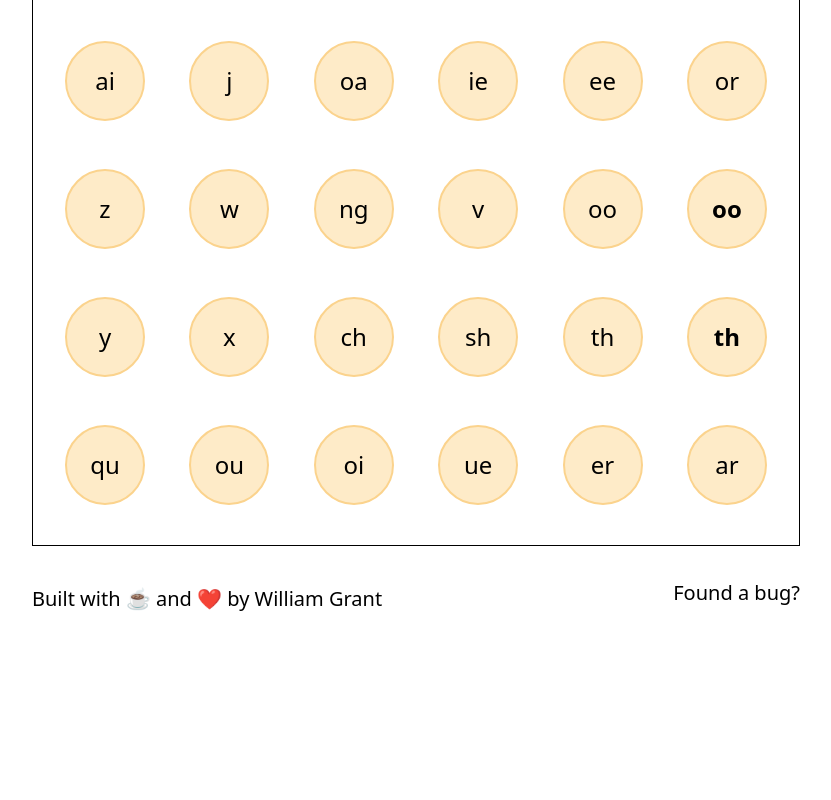
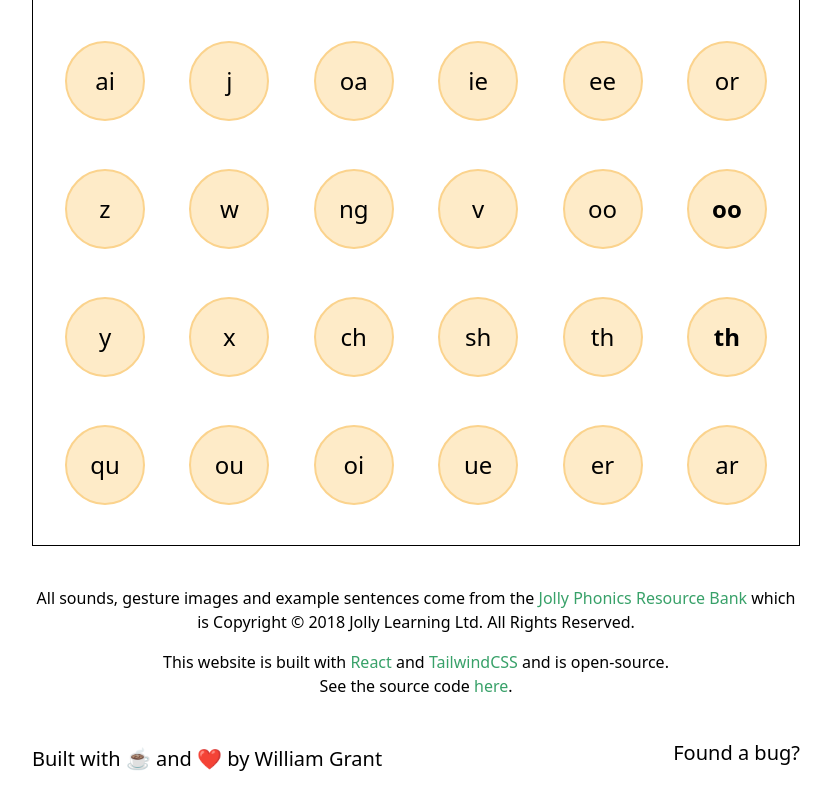
Before and after one commit to yougotwill/phonics-esl, a React (Create React App) app: page / in a window 1280 px wide. Shown: the part 594-1394 px from the top of the page, without its empty margins (224-1055 px from the left). Before the commit the page ends 1234 px from the top, so only its background shows below. Built offline with nearby package versions, Linux system fonts and the light colour scheme.

Commit message:
investigated copy right, updated footer, mades notes about project FUTURE in TODO.md

```diff
--- a/src/components/Footer/Footer.js
+++ b/src/components/Footer/Footer.js
@@ -2,9 +2,15 @@ import React from 'react';
 
 const Footer = () => {
   return (
-    <footer className='container flex flex-col md:flex-row justify-between items-center mx-auto pt-8'>
-      <span className='mb-5'>Built with <span role='img' aria-label='coffee'>☕️</span> and <span role='img' aria-label='heart'>❤️ by <a className='hover:underline' href='https://yougotwill.github.io/' target='_blank' rel='noopener noreferrer'>William Grant</a></span></span>
-      <a className='mb-8' href='mailto:yougotwill94@gmail.com' target='_blank' rel='noopener noreferrer'>Found a bug?</a>
+    <footer className='container mx-auto pt-8'>
+      <div className='flex flex-col justify-center items-center text-center'>
+       <p className='my-2 text-base'>All sounds, gesture images and example sentences come from the <a className='text-green-600' href='https://www.jollylearning.co.uk/resource-bank/' target='_blank' without rel="noopener noreferrer">Jolly Phonics Resource Bank</a> which is Copyright © 2018 Jolly Learning Ltd. All Rights Reserved.</p>
+       <p className='my-2 text-base'>This website is built with <a className='text-green-600' href='https://reactjs.org/' target='_blank' without rel="noopener noreferrer">React</a> and <a className='text-green-600' href='https://tailwindcss.com/' target='_blank' without rel="noopener noreferrer">TailwindCSS</a> and is open-source.<br/>See the source code <a className='text-green-600' href='https://github.com/yougotwill/phonics-esl' target='_blank' without rel="noopener noreferrer">here</a>.</p>
+      </div>
+      <div className='flex flex-col md:flex-row justify-between items-center mt-8'>
+        <span className='mb-5'>Built with <span role='img' aria-label='coffee'>☕️</span> and <span role='img' aria-label='heart'>❤️ by <a className='hover:underline' href='https://yougotwill.github.io/' target='_blank' rel='noopener noreferrer'>William Grant</a></span></span>
+        <a className='mb-8 hover:underline' href='mailto:yougotwill94@gmail.com' target='_blank' rel='noopener noreferrer'>Found a bug?</a>
+      </div>
     </footer>
   );
 };
```
Also changed, not shown: 1 other file (tests, documents, lock files or other folders).
